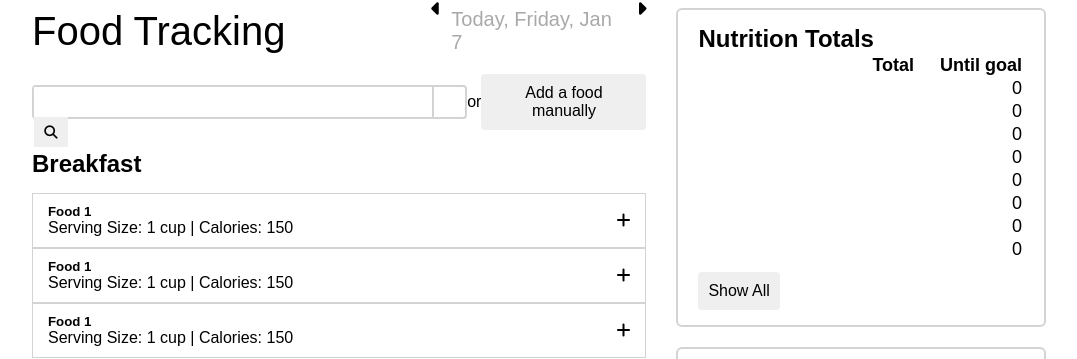
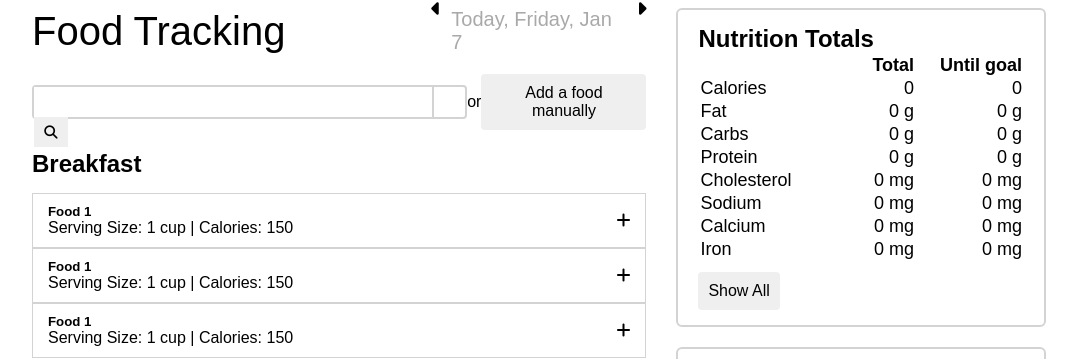
Before and after one commit to mhackmann18/calorie-tracker, a React (Create React App) app: page / in a window 1280 px wide. Shown: the part 225-584 px from the top of the page, without its empty margins (96-1173 px from the left). Built offline with nearby package versions, Linux system fonts and the light colour scheme; a web font is replaced by a local one.

Commit message:
Finished the NutritionCard

```diff
--- a/src/pages/foods/NutritionCard.js
+++ b/src/pages/foods/NutritionCard.js
@@ -1,6 +1,7 @@
+import './NutritionCard.css';
 import { useState } from 'react';
-import './NutritionCard.css';
-// import EmptyTotals from '../../data/emptyTotals.json';
+import { areDateStringsSameDate } from '../../utils';
+import EmptyTotals from '../../data/emptyTotals.json';
 
 // PROPS - 2
 // data - An array of objects. Each obj has a "date" property whose value is a datestring in ISO 8601 format,
@@ -13,22 +14,34 @@ function NutritionCard(props){
   const [expanded, setExpanded] = useState(false);
   const defaultNumRows = 8;
 
+  console.log(props.date);
+
   function getTableRows(n){
-    let rows = [];
+    let totals = EmptyTotals.totals;
 
-    // for(let dayData of props.data){
+    for(let i = props.data.length - 1; i >= 0; --i){
+      if(areDateStringsSameDate(props.data[i].date, (new Date(props.date)).toDateString())){
+        totals = props.data[i].totals;
+        break;
+      }
+    }
 
-    // }
+    let i = 0;
+    const rows = [];
 
-    for(let i = 0; i < n; ++i){
-      const { name, unit, consumed, goal } = props.data[i];
+    for(const key in totals){
+      if(i === n)
+        break;
+
+      const { name, unit, consumed, goal } = totals[key];
       rows.push(
         <tr key={i}>
           <td>{name}</td>
           <td>{consumed} {unit}</td>
-          <td>{goal ? goal - consumed : 0} {unit}</td>
+          <td>{goal - consumed < 0 ? 0 : goal - consumed} {unit}</td>
         </tr>
       );
+      ++i;
     }
 
     return rows;
```
